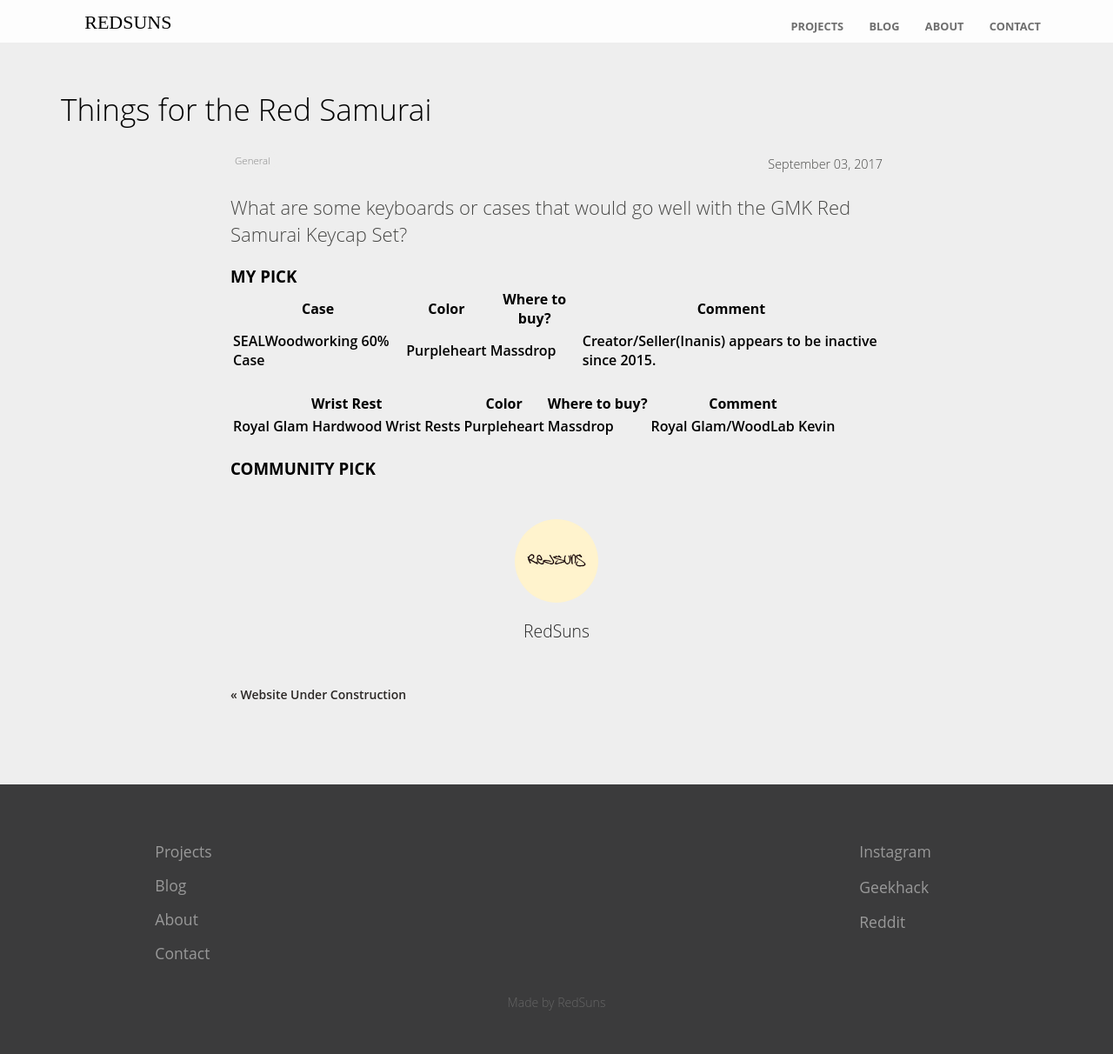
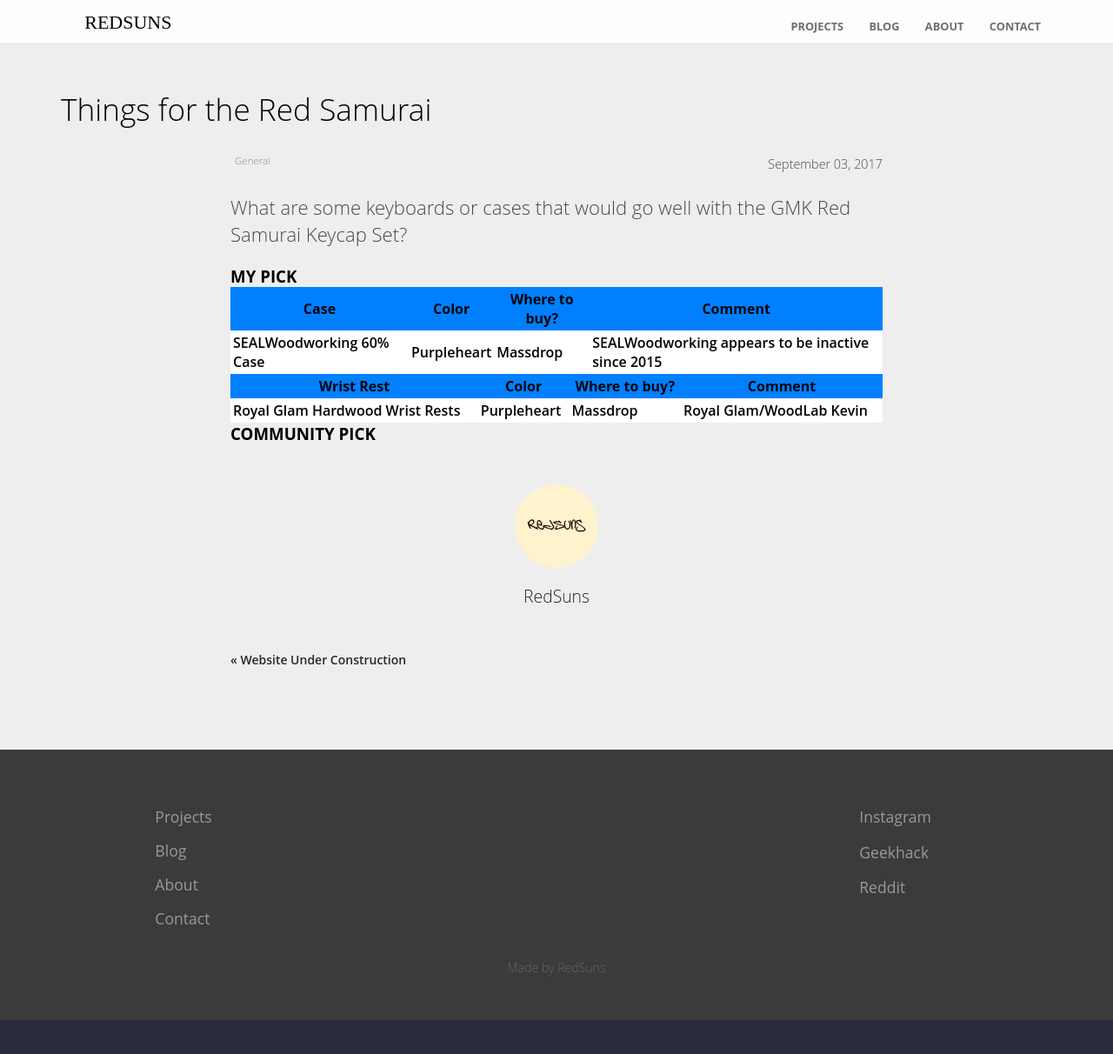
Before and after one commit to RedSunsRMK/redsunsrmk.github.io, a Jekyll site: the page built from _posts/2017-09-03-things-for-the-red-samurai.html, in a window 1280 px wide and 1213 px high. Shown: the whole window at 87% size. Built offline with Jekyll 4.4.1, drawn with Linux system fonts in a browser that asks for light colours.

Commit message:
Update 2017-09-03-things-for-the-red-samurai.html

```diff
--- a/_posts/2017-09-03-things-for-the-red-samurai.html
+++ b/_posts/2017-09-03-things-for-the-red-samurai.html
@@ -10,35 +10,65 @@ author_staff_member: redsuns
 
 <h3>MY PICK</h3>
 
-<table class="tg">
+<style>
+table.GeneratedTable {
+  width: 100%;
+  background-color: #ffffff;
+  border-collapse: collapse;
+  border-width: 0px;
+  border-color: #ffcc00;
+  border-style: solid;
+  color: #000000;
+}
+
+table.GeneratedTable td, table.GeneratedTable th {
+  border-width: 0px;
+  border-color: #ffcc00;
+  border-style: solid;
+  padding: 3px;
+}
+
+table.GeneratedTable thead {
+  background-color: #0080ff;
+}
+</style>
+
+<table class="GeneratedTable">
+  <thead>
     <tr>
-    <th class="tg-yw4l">Case</th>
-    <th class="tg-yw4l">Color</th>
-    <th class="tg-yw4l">Where to buy?</th>
-    <th class="tg-yw4l">Comment</th>
+      <th>Case</th>
+      <th>Color</th>
+      <th>Where to buy?</th>
+      <th>Comment</th>
     </tr>
+  </thead>
+  <tbody>
     <tr>
-    <td class="tg-yw4l">SEALWoodworking 60% Case</td>
-    <td class="tg-yw4l">Purpleheart</td>
-    <td class="tg-yw4l">Massdrop</td>
-    <td class="tg-yw4l">Creator/Seller(Inanis) appears to be inactive since 2015.</td>
+      <td>SEALWoodworking 60% Case</td>
+      <td>Purpleheart</td>
+      <td>Massdrop</td>
+      <td>SEALWoodworking appears to be inactive since 2015</td>
     </tr>
+  </tbody>
 </table>
-<br>
-<table class="tg">
+
+<table class="GeneratedTable">
+  <thead>
     <tr>
-    <th class="tg-yw4l">Wrist Rest</th>
-    <th class="tg-yw4l">Color</th>
-    <th class="tg-yw4l">Where to buy?</th>
-    <th class="tg-yw4l">Comment</th>
+      <th>Wrist Rest</th>
+      <th>Color</th>
+      <th>Where to buy?</th>
+      <th>Comment</th>
     </tr>
+  </thead>
+  <tbody>
     <tr>
-    <td class="tg-yw4l">Royal Glam Hardwood Wrist Rests</td>
-    <td class="tg-yw4l">Purpleheart</td>
-    <td class="tg-yw4l">Massdrop</td>
-    <td class="tg-yw4l">Royal Glam/WoodLab Kevin</td>
+      <td>Royal Glam Hardwood Wrist Rests</td>
+      <td>Purpleheart</td>
+      <td>Massdrop</td>
+      <td>Royal Glam/WoodLab Kevin</td>
     </tr>
+  </tbody>
 </table>
-<br>
 
 <h3>COMMUNITY PICK</h3>
```
Lines whose indentation alone changed are shown as unchanged.
